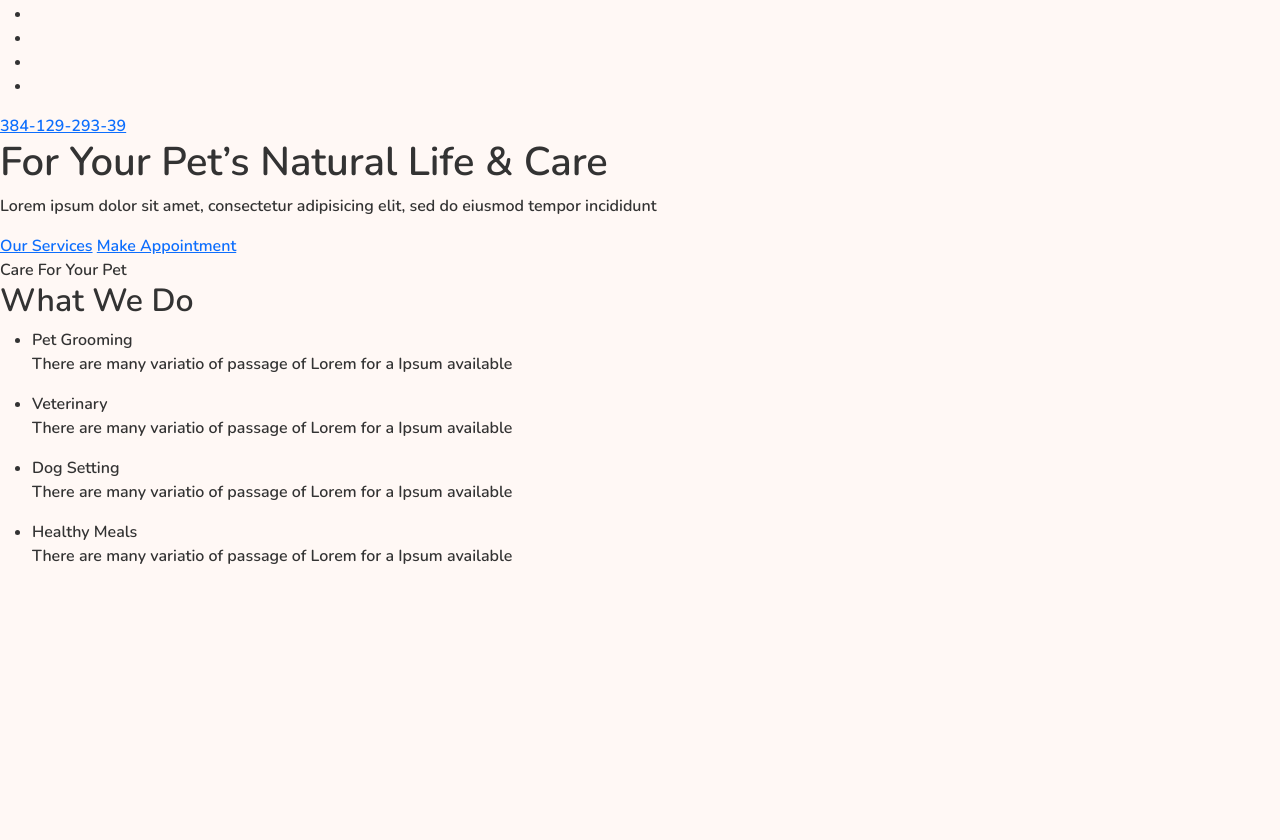
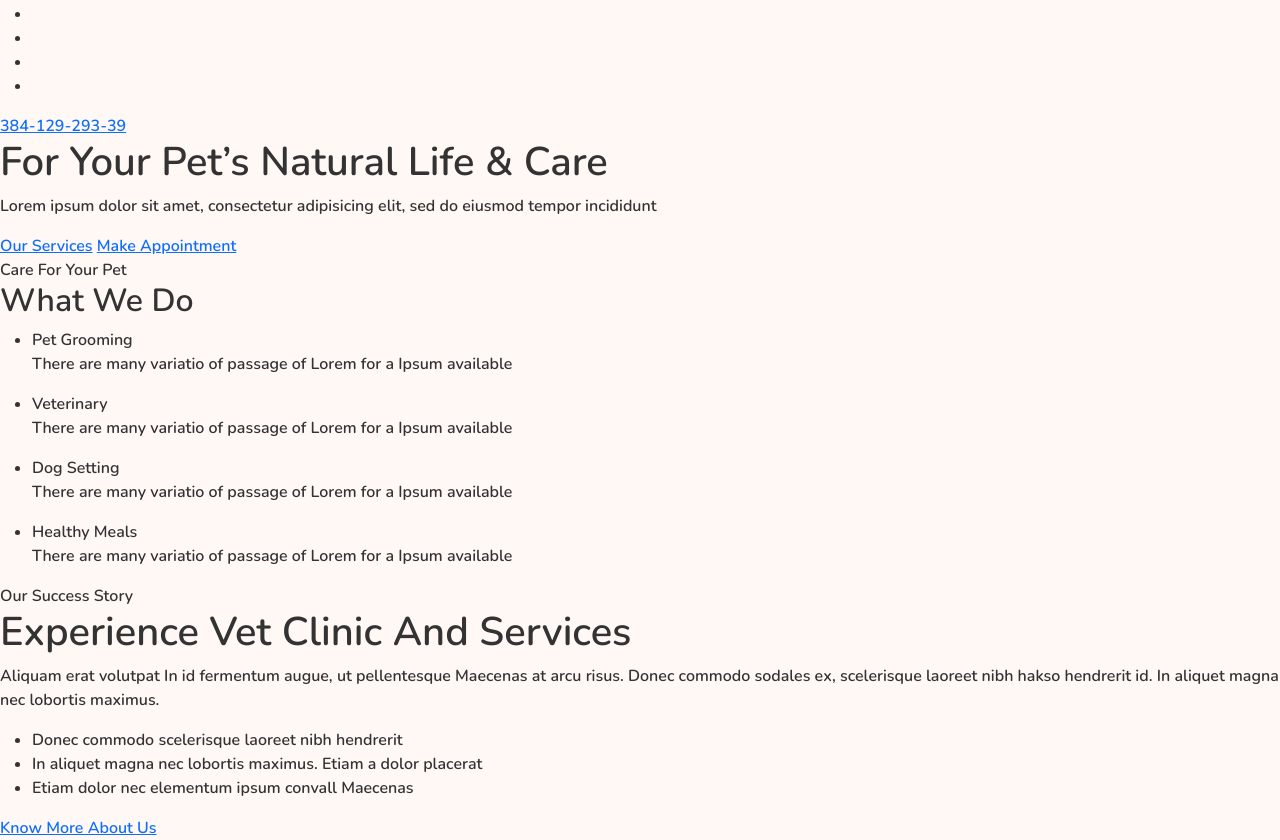
Before and after one commit to VladaBelaya/learnJS, a website: page vetcare/app/index.html in a window 1280 px wide. Shown: the part 52-892 px from the top of the page. Before the commit the page ends 800 px from the top, so only its background shows below. Drawn offline with nearby package versions, Linux system fonts and the light colour scheme; files that its build step writes are made by us from their sources.

Commit message:
laid out the "experience" block

```diff
--- a/vetcare/app/index.html
+++ b/vetcare/app/index.html
@@ -65,6 +65,24 @@
 			</ul>
 		</div>
 	</section>
+	<section class="experience">
+		<div class="container">
+			<div class="subheading">Our Success Story</div>
+			<h1 class="heading heading_h2">Experience Vet Clinic And Services</h1>
+			<p class="main-page__descr">
+				Aliquam erat volutpat In id fermentum augue, ut pellentesque Maecenas at arcu risus. Donec commodo sodales ex,
+				scelerisque laoreet nibh hakso hendrerit id. In aliquet magna nec lobortis maximus.
+			</p>
+			<ul class="experience__list">
+				<li class="experience__item">Donec commodo scelerisque laoreet nibh hendrerit</li>
+				<li class="experience__item">In aliquet magna nec lobortis maximus. Etiam a dolor placerat</li>
+				<li class="experience__item">Etiam dolor nec elementum ipsum convall Maecenas</li>
+			</ul>
+			<div class="btns">
+				<a href="#" class="btn">Know More About Us</a>
+			</div>
+		</div>
+	</section>
 </main>
 
 
```
